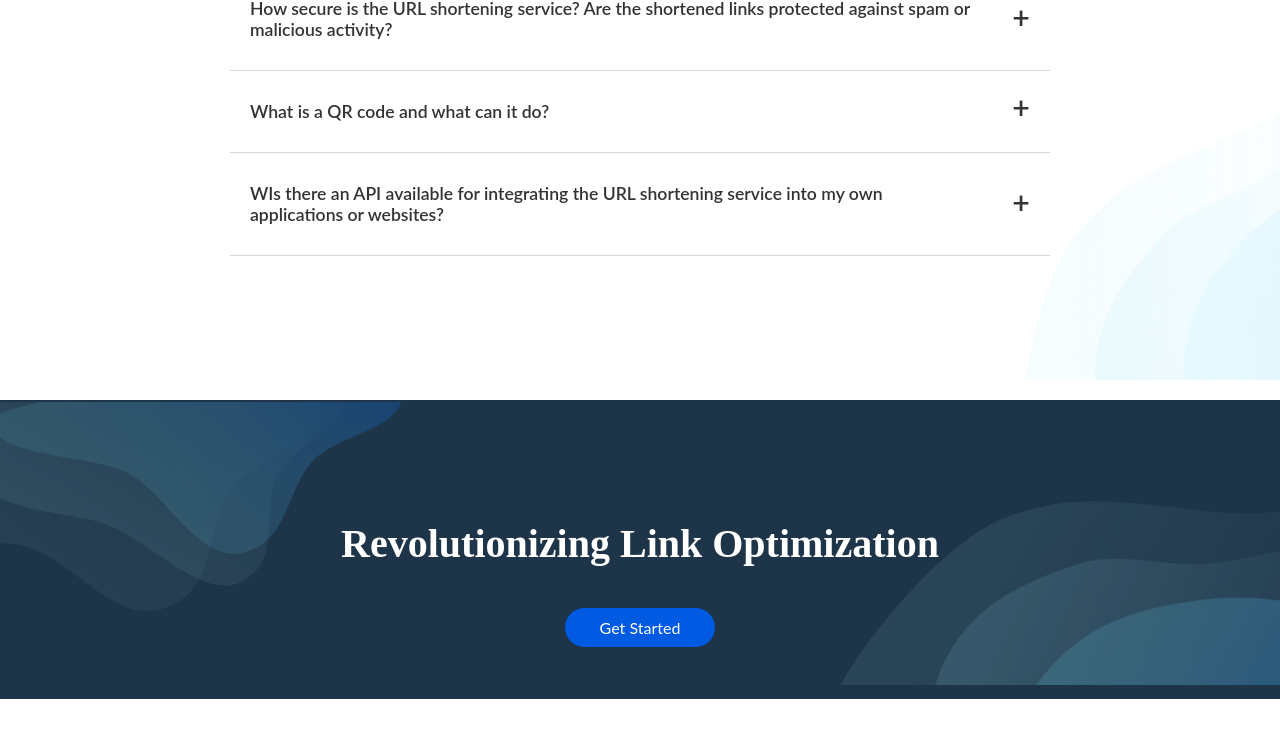
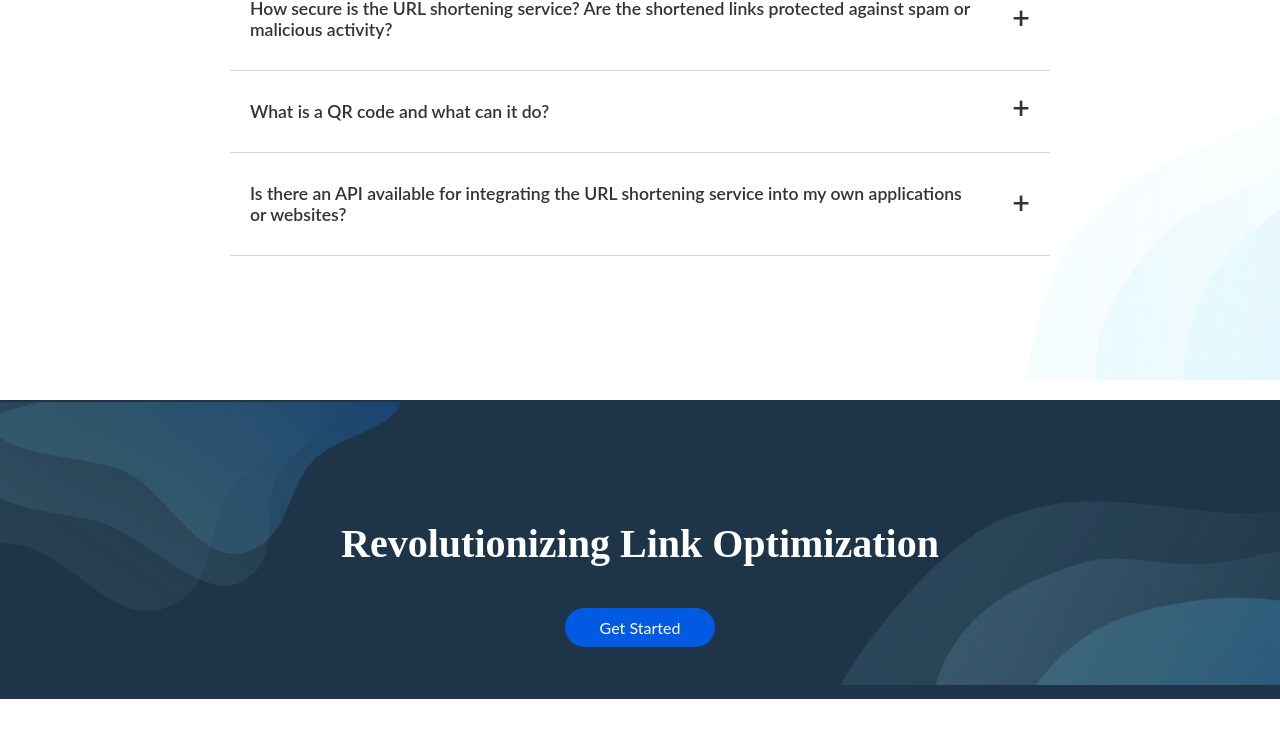
Before and after one commit to Stephanie-dev/CSS-ASSIGNMENT6, a plain HTML site: page index.html in a window 1280 px wide. Shown: the part 3821-4554 px from the top of the page. Drawn offline with Linux system fonts and the light colour scheme.

Commit message:
updated typo

```diff
--- a/index.html
+++ b/index.html
@@ -392,7 +392,7 @@
                     </div>
 
                     <div class="contentx">
-                        <div class="label">WIs there an API available for integrating the URL shortening service into my
+                        <div class="label">Is there an API available for integrating the URL shortening service into my
                             own applications or websites?</div>
                         <div class="content">Lorem ipsum dolor sit amet consectetur adipisicing elit. Optio corporis
                             pariatur qui illum recusandae facilis est, officia accusamus quae, quam, porro eos? Rerum
```
